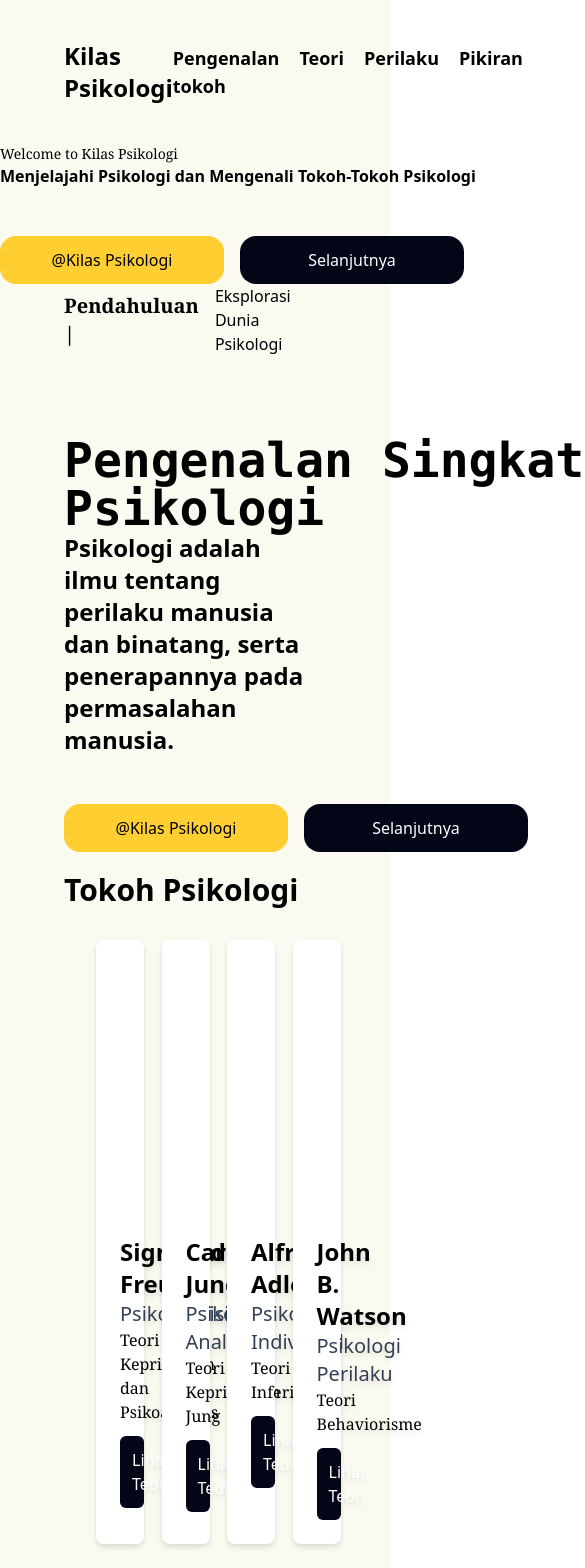
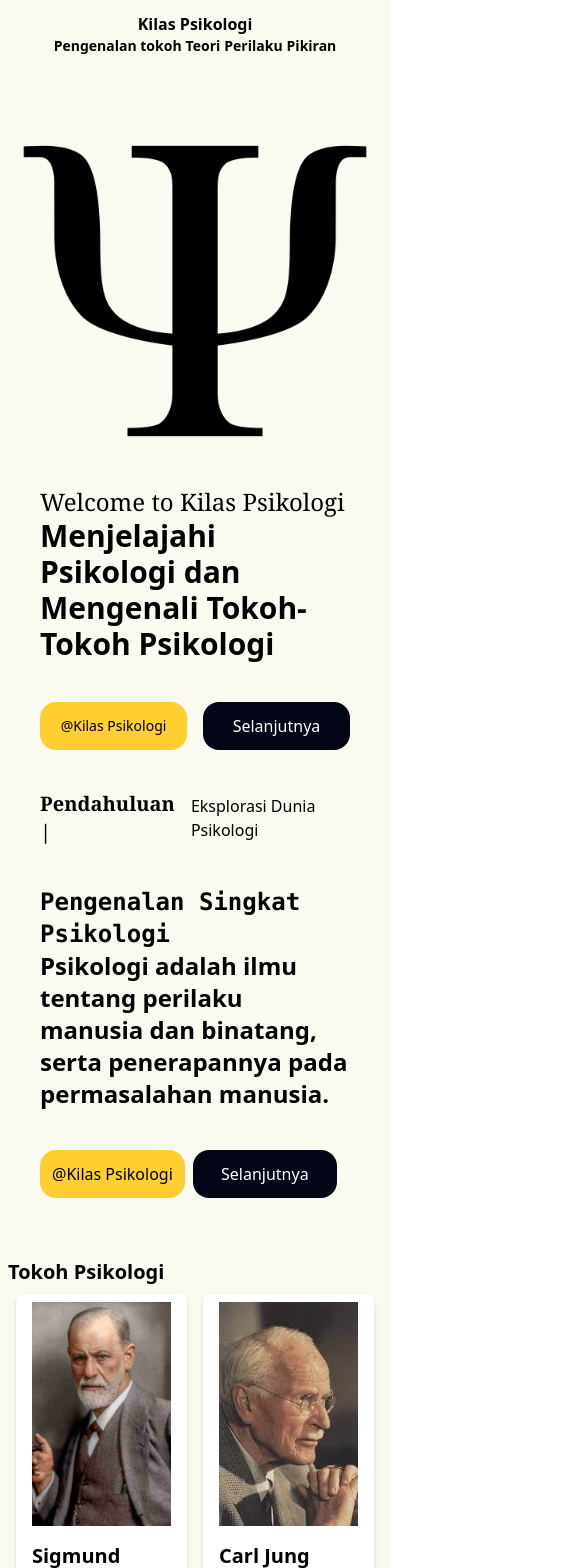
Before and after one commit to HN721/Kilas-Psikolgi, a React (Vite) app: page / in a window 390 px wide. Shown: the top 1568 px of the page, 585 px wide, since content can reach past the window. Built offline with nearby package versions, Linux system fonts and the light colour scheme.

Commit message:
responsive design

```diff
--- a/src/Component/Navbar.jsx
+++ b/src/Component/Navbar.jsx
@@ -2,16 +2,16 @@ import React from 'react'
 import Logo from "../assets/logo.png"
 export default function Navbar() {
   return (
-    <div className='mx-16 py-10  flex justify-between items-center'>
-      <div className='flex gap-4'>
+    <div className='flex-column  mx-6 py-3 lg:mx-16 lg:py-10  lg:flex lg:justify-between lg:items-center'>
+      <div className='flex justify-center lg:flex lg:gap-4'>
       <img className ="hidden lg:h-10 lg:flex"src={Logo}/>
-       <h1 className='font-bold text-2xl'>Kilas Psikologi</h1>
+       <h1 className='font-bold  text-base lg:text-2xl'>Kilas Psikologi</h1>
       </div>
-       <div className='flex gap-5'>
-        <a href='#' className='font-semibold text-lg'> Pengenalan tokoh</a>
-        <a className='font-semibold text-lg'>Teori</a>
-        <a className='font-semibold text-lg'>Perilaku</a>
-        <a className='font-semibold text-lg'>Pikiran</a>
+       <div className=' flex justify-center lg:flex gap-1 lg:gap-5'>
+        <a href='#' className='font-semibold  text-sm lg:text-lg'> Pengenalan tokoh</a>
+        <a className='font-semibold text-sm lg:text-lg'>Teori</a>
+        <a className='font-semibold text-sm lg:text-lg'>Perilaku</a>
+        <a className='font-semibold text-sm lg:text-lg'>Pikiran</a>
        </div>
     </div>
 
--- a/src/Page/Home.jsx
+++ b/src/Page/Home.jsx
@@ -2,14 +2,14 @@ import React from 'react'
 import Gambar from '../assets/pngwing.com.png'
 export default function Home() {
   return (
-    <div className='flex columns-1  lg:mx-16   lg:flex  lg:pt-14 '>
-        <img  className=" hidden  lg:flex w-10 h-10 lg:w-1/3 lg:h-1/3 object-contain"src={Gambar}/>
-        <div className='  lg:px-14'>
-            <p className='font-medium font-serif text-sm lg:text-2xl'>Welcome to Kilas Psikologi</p>
-            <h1 className='font-bold  text-base lg:text-7xl'>Menjelajahi Psikologi dan Mengenali Tokoh-Tokoh Psikologi</h1>
-          <div className='flex mt-12 gap-4 justify-center mr-44'>
-          <button className='bg-secondary w-56  p-3 rounded-2xl'>@Kilas Psikologi</button>
-            <button className='bg-black hover:bg-button w-56 p-3 rounded-2xl text-slate'>Selanjutnya</button>
+    <div className='flex-column justify-center  mt-7 lg:mx-16   lg:flex  lg:pt-14 '>
+        <img  className="w-25 h-15   lg:flex   lg:w-1/3 lg:h-1/3 lg:object-contain"src={Gambar}/>
+        <div className=' px-10 lg:px-14'>
+            <p className='font-medium font-serif text-2xl lg:text-2xl'>Welcome to Kilas Psikologi</p>
+            <h1 className='font-bold   text-3xl lg:text-7xl'>Menjelajahi Psikologi dan Mengenali Tokoh-Tokoh Psikologi</h1>
+          <div className='flex py-10 lg:mt-12 gap-4 '>
+          <button className='bg-secondary lg:w-56 w-56 text-sm  p-3 rounded-2xl'>@Kilas Psikologi</button>
+            <button className='bg-black hover:bg-button lg:w-56 w-56 p-3 rounded-2xl text-slate'>Selanjutnya</button>
           </div>
         </div>
     </div>
--- a/src/Page/Pendahuluan.jsx
+++ b/src/Page/Pendahuluan.jsx
@@ -4,20 +4,20 @@ import Gambar from '../assets/pngwing.com.png'
 export default function Pendahuluan() {
   return (
     <>
-     <div className='mx-16 flex items-center gap-4 '>
+     <div className=' mx-10 lg:mx-16 flex items-center gap-4 '>
         <h1 className='font-bold font-serif text-xl'>Pendahuluan |</h1>
         <p>Eksplorasi Dunia Psikologi</p>
     </div>
-    <div className='mx-16 mt-20  flex items-center'>
-       <div >
-       <h1 className='font-bold font-mono text-5xl'>Pengenalan Singkat Psikologi</h1>
-        <p className='font-semibold  text-2xl w-2/5'>Psikologi adalah ilmu tentang perilaku manusia dan binatang, serta penerapannya pada permasalahan manusia.</p>
-        <div className='flex mt-12 gap-4  mr-44'>
-          <button className='bg-secondary w-56  p-3 rounded-2xl'>@Kilas Psikologi</button>
-            <button className='bg-black hover:bg-button w-56 p-3 rounded-2xl text-slate'>Selanjutnya</button>
+    <div className='flex lg:items-center'>
+       <div className=' px-10 lg:mx-16 mt-10'>
+       <h1 className='font-bold font-mono text-2xl lg:text-5xl'>Pengenalan Singkat Psikologi</h1>
+        <p className='font-semibold w-full  text-2xl lg:w-2/5'>Psikologi adalah ilmu tentang perilaku manusia dan binatang, serta penerapannya pada permasalahan manusia.</p>
+        <div className='flex py-10 lg:mt-12 gap-2'>
+          <button className='bg-secondary lg:w-56 w-35   p-3 rounded-2xl'>@Kilas Psikologi</button>
+            <button className='bg-black hover:bg-button lg:w-56 w-36 p-3 rounded-2xl text-slate'>Selanjutnya</button>
           </div>
        </div>
-        <img  className="hidden lg:flex w-10 h-10  lg:w-1/3 lg:h-3/4 object-contain"src={Gambar}/>
+        <img  className="hidden lg:flex   lg:w-1/3 lg:h-3/4 object-contain"src={Gambar}/>
 
     </div>
     </>
--- a/src/Page/Tokoh.jsx
+++ b/src/Page/Tokoh.jsx
@@ -7,14 +7,14 @@ export default function Tokoh({Tokoh}) {
  setSelect(Select)
   }
   return (
-    <div className='mx-16 mt-5  '>
-        <h1 className='font-bold  text-3xl'>Tokoh Psikologi</h1>
-        <div className='grid grid-cols-4'>
+    <div className=' mx-2 lg:mx-16 mt-5  '>
+        <h1 className='font-bold text-xl lg:text-3xl'>Tokoh Psikologi</h1>
+        <div className='grid grid-cols-2 lg:grid-cols-4'>
             {Tokoh.map(person =>
-            <div  className='bg-slate drop-shadow-md py-6 px-6 mx-8 my-8 rounded-lg'>
-                <img className='w-full h-64 object-cover' src={person.gambar} alt="" />
-                <h1 onClick={()=> handleSelect(Select)}  className='font-sans text-2xl mt-4 font-semibold'>{person.nama}</h1>
-                <p className='font-sans text-xl text-button font-normal'>{person.bidang}</p>
+            <div key={person.id}  className='bg-slate drop-shadow-md py-2 px-4 mx-2 my-2 lg:py-6 lg:px-6 lg:mx-8 lg:my-8 rounded-lg'>
+                <img className='w-56 h-56 lg:w-full lg:h-64 object-cover' src={person.gambar} alt="" />
+                <h1 onClick={()=> handleSelect(Select)}  className='font-sans  text-xl lg:text-2xl mt-4 font-semibold'>{person.nama}</h1>
+                <p className='font-sans text-base lg:text-xl text-button font-normal'>{person.bidang}</p>
                 <p className='font-serif text-base  font-normal mb-3'>{person.teori}</p>
                 <button  className='w-full bg-black hover:bg-button p-3 rounded-md text-slate'>Lihat Teori</button>
             </div>
--- a/src/api/tokoh.js
+++ b/src/api/tokoh.js
@@ -12,6 +12,7 @@ import skinner from "../assets/skinner.jpg";
 
 const tokohPsikologi = [
   {
+    id: 1,
     nama: "Sigmund Freud",
     bidang: "Psikoanalisis",
     teori: "Teori Kepribadian dan Psikoanalisis",
@@ -20,6 +21,7 @@ const tokohPsikologi = [
     gambar: james,
   },
   {
+    id: 2,
     nama: "Carl Jung",
     bidang: "Psikologi Analitis",
     teori: "Teori Kepribadian Jung",
@@ -28,6 +30,7 @@ const tokohPsikologi = [
     gambar: carl,
   },
   {
+    id: 3,
     nama: "Alfred Adler",
     bidang: "Psikologi Individual",
     teori: "Teori Inferioritas",
@@ -36,6 +39,7 @@ const tokohPsikologi = [
     gambar: alfred,
   },
   {
+    id: 4,
     nama: "John B. Watson",
     bidang: "Psikologi Perilaku",
     teori: "Teori Behaviorisme",
@@ -44,6 +48,7 @@ const tokohPsikologi = [
     gambar: jhon,
   },
   {
+    id: 5,
     nama: "Carl Rogers",
     bidang: "Psikologi Humanistik",
     teori: "Teori Terapi Berpusat pada Klien",
@@ -52,6 +57,7 @@ const tokohPsikologi = [
     gambar: rogers,
   },
   {
+    id: 6,
     nama: "Abraham Maslow",
     bidang: "Psikologi Humanistik",
     teori: "Hierarki Kebutuhan",
@@ -60,6 +66,7 @@ const tokohPsikologi = [
     gambar: abraham,
   },
   {
+    id: 7,
     nama: "Jean Piaget",
     bidang: "Psikologi Perkembangan",
     teori: "Teori Tahapan Kognitif",
@@ -68,6 +75,7 @@ const tokohPsikologi = [
     gambar: jean,
   },
   {
+    id: 8,
     nama: "Erik Erikson",
     bidang: "Psikologi Perkembangan",
     teori: "Teori Tahapan Psikososial",
@@ -76,6 +84,7 @@ const tokohPsikologi = [
     gambar: erikson,
   },
   {
+    id: 9,
     nama: "B.F. Skinner",
     bidang: "Psikologi Perilaku",
     teori: "Teori Pengkondisian Operan",
@@ -84,6 +93,7 @@ const tokohPsikologi = [
     gambar: skinner,
   },
   {
+    id: 10,
     nama: "Lev Vygotsky",
     bidang: "Psikologi Kognitif",
     teori: "Teori Perkembangan Sosial-Kognitif",
@@ -92,6 +102,7 @@ const tokohPsikologi = [
     gambar: lev,
   },
   {
+    id: 11,
     nama: "Albert Bandura",
     bidang: "Psikologi Sosial",
     teori: "Teori Pembelajaran Sosial",
```
